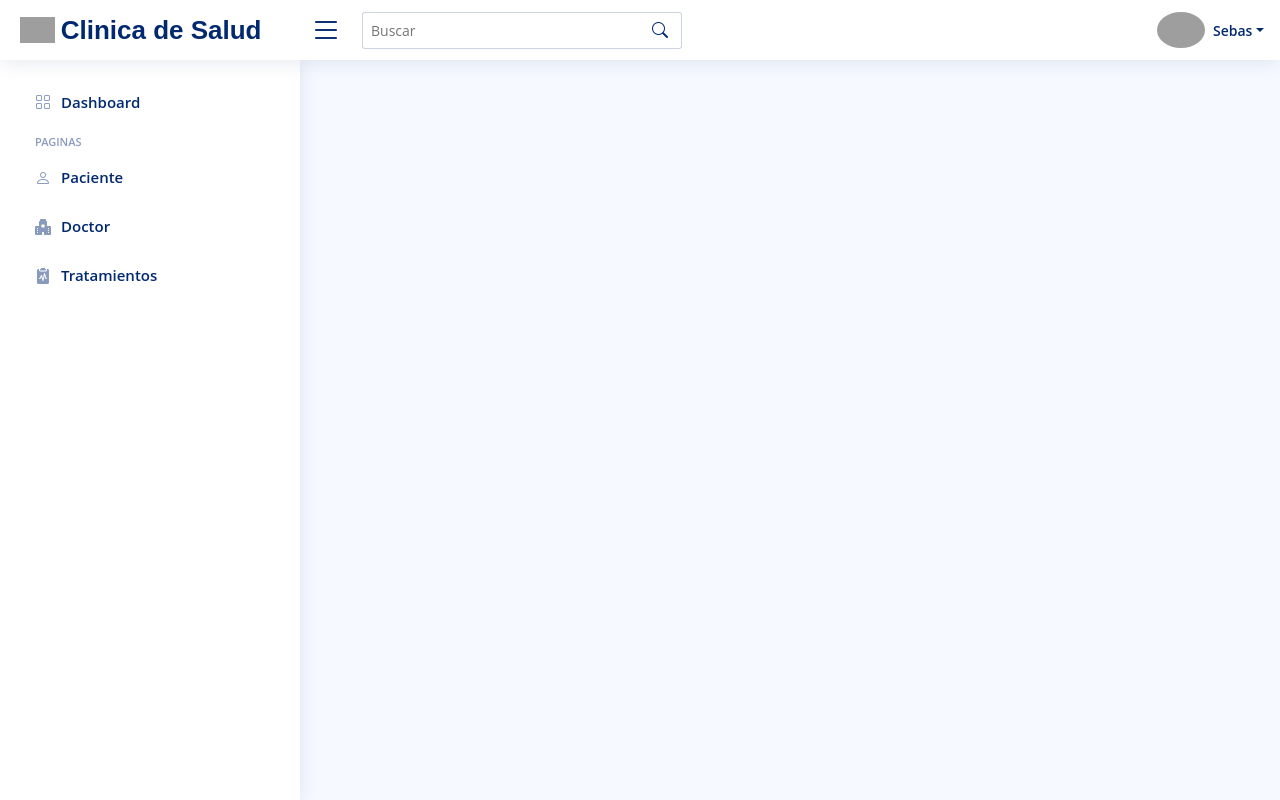
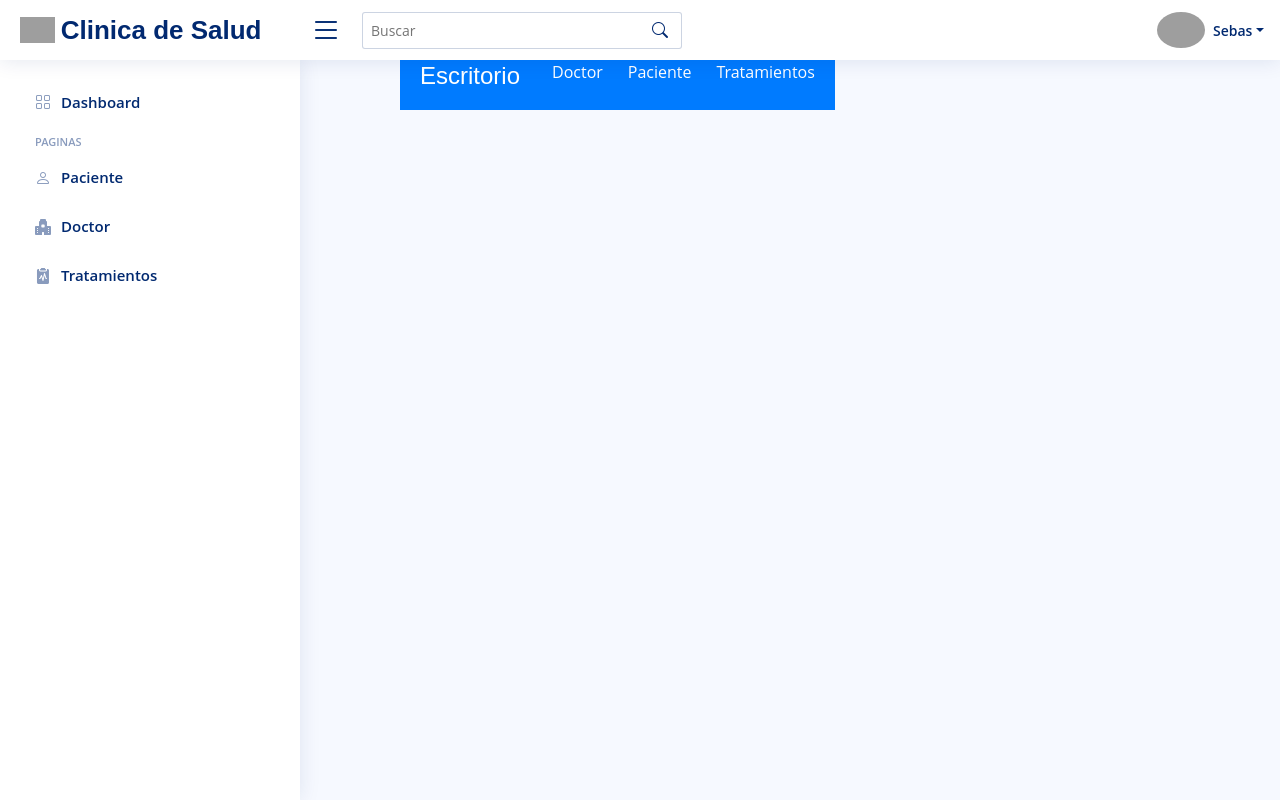
Before and after one commit to sebastianMeguillanes/ClinicaFront, an Angular app: page /escritorio in a window 1280 px wide. Built offline with nearby package versions, Linux system fonts and the light colour scheme; grey boxes are pictures that could not be loaded.

Commit message:
semi responsivo

```diff
--- a/src/app/app.component.html
+++ b/src/app/app.component.html
@@ -1,4 +1,6 @@
-<div class="wrapper d-flex justify-content-center align-items-center">
+<div class="wrapper">
   <app-navbar></app-navbar>
-  <router-outlet></router-outlet>
+  <div class="content">
+    <router-outlet></router-outlet>
+  </div>
 </div>
--- a/src/app/app.component.scss
+++ b/src/app/app.component.scss
@@ -1,18 +1,16 @@
-/* Estilos para el contenedor principal de la página */
-.content-container {
+.wrapper {
   display: flex;
-  flex-direction: column; /* Aplicar un diseño de columna */
-  align-items: stretch; /* Alinear elementos estirados horizontalmente */
-  height: 100vh; /* Establecer altura al 100% de la ventana */
-  overflow: hidden; /* Ocultar desbordamiento del contenido */
-
-  /* Puedes agregar otros estilos según tus necesidades */
+  flex-direction: column;
+  height: 100vh;
+  overflow: hidden;
 }
 
-/* Estilos para el contenido dentro del contenedor principal */
-.router-outlet {
-  flex: 1; /* Permite que el contenido se expanda para llenar el espacio disponible */
-  overflow-y: auto; /* Agrega desplazamiento vertical si el contenido es más largo que la ventana */
-
-  /* Puedes agregar otros estilos según tus necesidades */
+.content {
+  margin-top: 50px; /* Margen superior predefinido */
+  margin-left: 400px; /* Margen izquierdo predefinido */
+  flex-grow: 1;
+  display: flex;
+  justify-content: flex-start; /* Alineación izquierda */
+  align-items: flex-start; /* Alineación arriba */
+  overflow: auto; /* Controla el desbordamiento */
 }
--- a/src/app/navbar/navbar.component.html
+++ b/src/app/navbar/navbar.component.html
@@ -104,21 +104,21 @@
     <li class="nav-heading">Paginas</li>
 
     <li class="nav-item">
-      <a class="nav-link collapsed" (click)="irADoctorList()">
+      <a class="nav-link collapsed" routerLink="paciente">
         <i class="bi bi-person"></i>
         <span>Paciente</span>
       </a>
     </li><!-- End Profile Page Nav -->
 
     <li class="nav-item">
-      <a class="nav-link collapsed" (click)="irAPacienteList()">
+      <a class="nav-link collapsed" routerLink="doctor">
         <i class="bi bi-hospital-fill"></i>
         <span>Doctor</span>
       </a>
     </li><!-- End F.A.Q Page Nav -->
 
     <li class="nav-item">
-      <a class="nav-link collapsed" (click)="irATratamientoList()">
+      <a class="nav-link collapsed" routerLink="tratamiento">
         <i class="bi bi-clipboard2-pulse-fill"></i>
         <span>Tratamientos</span>
       </a>
```
